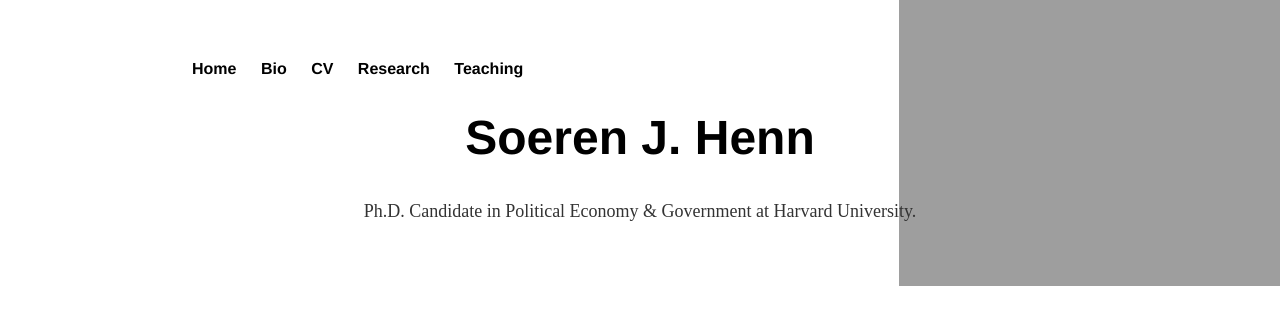
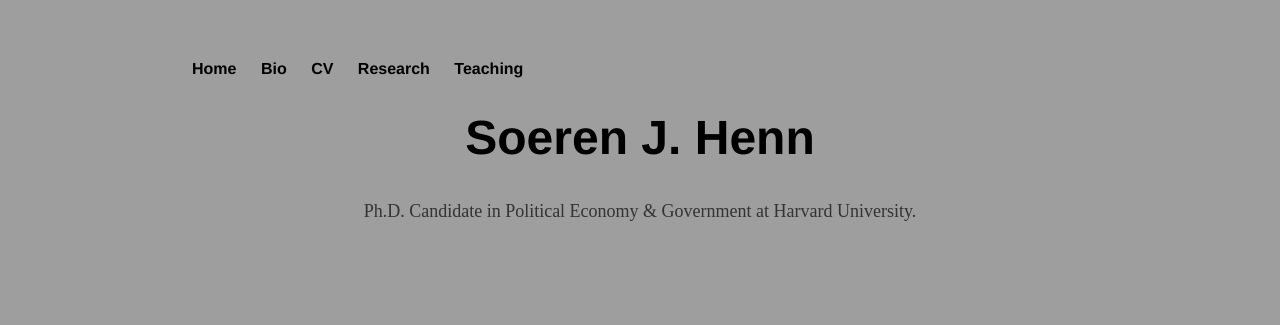
Before and after one commit to soeren-henn/soeren-henn.github.io, a Jekyll site: the page built from index.html, in a window 1280 px wide. Shown: the top 325 px of the page. Built offline with Jekyll 4.4.1, drawn with Linux system fonts in a browser that asks for light colours.

Commit message:
Update start.css

```diff
--- a/css/start.css
+++ b/css/start.css
@@ -4,7 +4,7 @@ body {
     background-image: url("https://soeren-henn.github.io/images/boat.JPG");
     background-repeat: no-repeat;
     background-position: right top;
-    background-size: auto 100%;
+    background-size: cover;
 }
 
 .centre {
```
